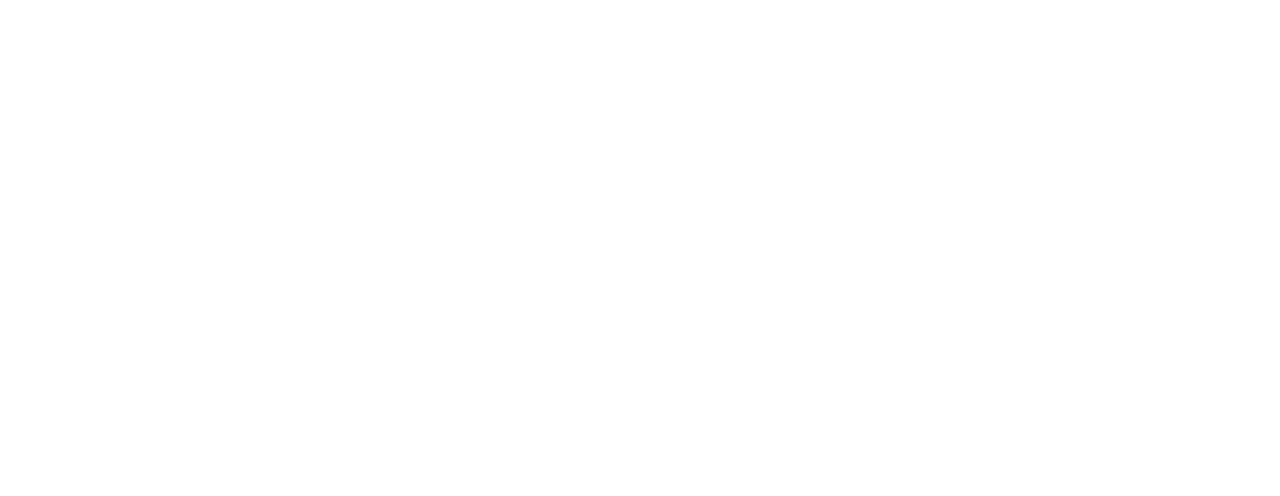
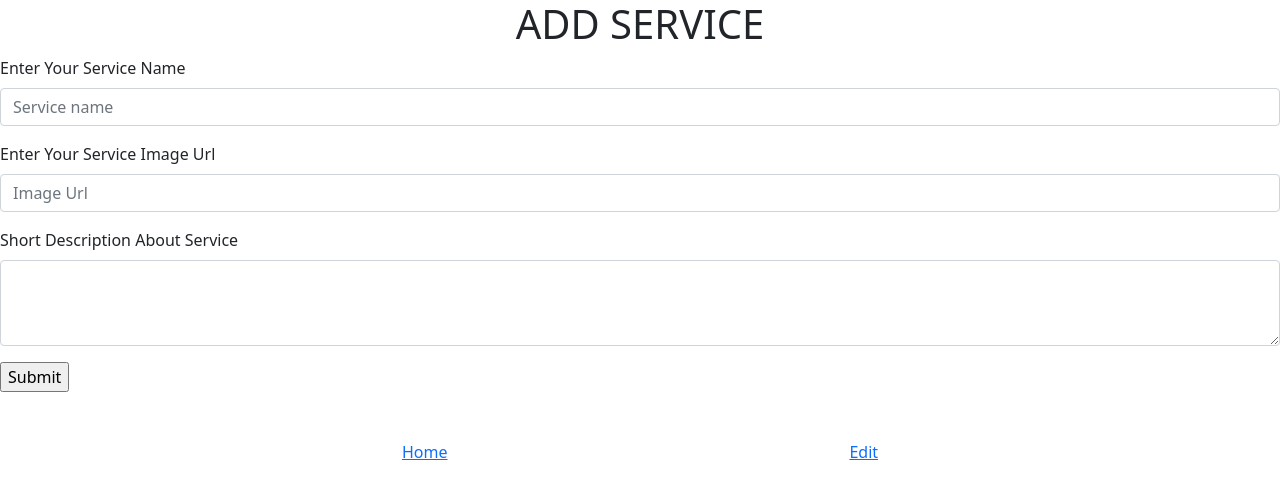
Before and after one commit to RahmanRakib9/courier-admin-panel, a React (Create React App) app: page /addService in a window 1280 px wide. Before the commit this address had no page. Shown: the top 496 px of the page. Built offline with nearby package versions, Linux system fonts and the light colour scheme.

Commit message:
post api method implemented

```diff
--- a/public/index.html
+++ b/public/index.html
@@ -10,34 +10,14 @@
       content="Web site created using create-react-app"
     />
     <link rel="apple-touch-icon" href="%PUBLIC_URL%/logo192.png" />
-    <!--
-      manifest.json provides metadata used when your web app is installed on a
-      user's mobile device or desktop. See https://developers.google.com/web/fundamentals/web-app-manifest/
-    -->
+
     <link rel="manifest" href="%PUBLIC_URL%/manifest.json" />
-    <!--
-      Notice the use of %PUBLIC_URL% in the tags above.
-      It will be replaced with the URL of the `public` folder during the build.
-      Only files inside the `public` folder can be referenced from the HTML.
 
-      Unlike "/favicon.ico" or "favicon.ico", "%PUBLIC_URL%/favicon.ico" will
-      work correctly both with client-side routing and a non-root public URL.
-      Learn how to configure a non-root public URL by running `npm run build`.
-    -->
-    <title>React App</title>
+    <title>ADMIN PANEL</title>
   </head>
   <body>
     <noscript>You need to enable JavaScript to run this app.</noscript>
     <div id="root"></div>
-    <!--
-      This HTML file is a template.
-      If you open it directly in the browser, you will see an empty page.
 
-      You can add webfonts, meta tags, or analytics to this file.
-      The build step will place the bundled scripts into the <body> tag.
-
-      To begin the development, run `npm start` or `yarn start`.
-      To create a production bundle, use `npm run build` or `yarn build`.
-    -->
   </body>
 </html>
--- a/src/App.js
+++ b/src/App.js
@@ -7,6 +7,7 @@
 } from "react-router-dom";
 import Home from './components/Home/Home/Home';
 import Landing from './components/Home/Landing/Landing';
+import AddService from './components/Home/AddService/AddService';
 
 
 const App = () => {
@@ -15,6 +16,7 @@
       <Routes>
         <Route path='' element={<Landing />} />
         <Route path='/home' element={<Landing />} />
+        <Route path='/addService' element={<AddService/>} />
       </Routes>
     </BrowserRouter>
   );
--- /dev/null
+++ b/src/components/Home/AddService/AddService.css
@@ -0,0 +1,9 @@
+.navigate-link-container {
+     display: flex;
+     justify-content: space-evenly;
+
+}
+
+.navigate-links {
+     /* margin: 50px 0; */
+}
--- a/src/components/Home/AddService/AddService.js
+++ b/src/components/Home/AddService/AddService.js
@@ -1,30 +1,69 @@
-import React from 'react';
+import React, { useRef } from 'react';
 import { Form } from 'react-bootstrap';
+import { Link } from 'react-router-dom';
+import './AddService.css';
 
 const AddService = () => {
+     const nameRef = useRef();
+     const imageRef = useRef();
+     const descriptionRef = useRef();
+
+
+     const handleAddService = e => {
+          const name = nameRef.current.value;
+          const image = imageRef.current.value;
+          const description = descriptionRef.current.value;
+          const servicesInfo = { name, image, description };
+
+          fetch('http://localhost:5000/services', {
+
+               method: 'POST',
+               headers: {
+                    'content-type': 'application/json'
+               },
+               body: JSON.stringify(servicesInfo)
+          })
+               .then(res => res.json())
+               .then(data => {
+                    if (data.acknowledged) {
+                         alert('Service Added Successfully');
+                         e.target.reset();
+                    }
+               })
+
+
+
+          e.preventDefault();
+     }
+
+
      return (
           <section>
-               <h1 style={{ textAlign: 'center' }}>ADD EVENT</h1>
+               <h1 style={{ textAlign: 'center' }}>ADD SERVICE</h1>
                <div>
-                    <Form>
+                    <Form onSubmit={handleAddService}>
 
                          <Form.Group className="mb-3" controlId="exampleForm.ControlInput1">
                               <Form.Label>Enter Your Service Name</Form.Label>
-                              <Form.Control type="name" placeholder="Service name" />
+                              <Form.Control type="name" placeholder="Service name" ref={nameRef} required />
                          </Form.Group>
 
 
-                         <Form.Group controlId="formFile" className="mb-3">
-                              <Form.Label>Enter Your Service Image</Form.Label>
-                              <Form.Control type="file" />
+                         <Form.Group controlId="exampleForm.ControlInput1" className="mb-3">
+                              <Form.Label>Enter Your Service Image Url</Form.Label>
+                              <Form.Control type="text" ref={imageRef} placeholder='Image Url' required />
                          </Form.Group>
 
                          <Form.Group className="mb-3" controlId="exampleForm.ControlTextarea1">
                               <Form.Label>Short Description About Service</Form.Label>
-                              <Form.Control as="textarea" rows={3} />
+                              <Form.Control as="textarea" rows={3} ref={descriptionRef} required />
                          </Form.Group>
                          <input type="submit" value="Submit" />
                     </Form>
+               </div>
+               <div className='navigate-link-container mt-5'>
+                    <Link to='/' className='navigate-links'>Home</Link>
+                    <Link to='/edit' className='navigate-links'>Edit</Link>
                </div>
           </section>
      );
--- a/src/components/Home/Home/Home.js
+++ b/src/components/Home/Home/Home.js
@@ -1,12 +1,14 @@
-import React from 'react';
-import AddService from '../AddService/AddService';
+// import React from 'react';
+// import { Link } from 'react-router-dom';
 
-const Home = () => {
-     return (
-          <div>
-               <AddService />
-          </div>
-     );
-};
+// const Home = () => {
+//      return (
+//           <div>
+//                <Link to='/'>Home</Link>
+//                <Link to='/addService'>Add Service</Link>
+//                <Link to='/edit'>Edit</Link>
+//           </div>
+//      );
+// };
 
-export default Home;
+// export default Home;
--- a/src/components/Home/Sidebar/Sidebar.css
+++ b/src/components/Home/Sidebar/Sidebar.css
@@ -1,8 +1,8 @@
 .sidebar-container {
-     display: flex;
+     /* display: flex; */
      /* justify-content: center; */
-     flex-direction: column;
-     align-items: center;
+     /* flex-direction: column;
+     align-items: center; */
      min-height: 100vh;
      width: 300px;
      background: #000;
@@ -18,9 +18,13 @@
 
 
 .navigate-link {
-     padding-top: 50%;
+     padding-top: 15%;
 }
 
 .sidebar-elements {
-     margin-top: 10%;
+     display: flex;
+     justify-content: center;
+     flex-direction: column;
+     align-items: center;
+     /* margin-top: 10%; */
 }
--- a/src/components/Home/Sidebar/Sidebar.js
+++ b/src/components/Home/Sidebar/Sidebar.js
@@ -6,19 +6,19 @@
      return (
           <div className='sidebar-container'>
                <div className='sidebar-elements'>
-                    <h2>Signed in as</h2>
-                    <ul>
-                         <Link to='/home' className='navigate-link'>Home</Link>
-                    </ul>
-                    <ul>
-                         <Link to='/addService' className='navigate-link'>Add Service</Link>
-                    </ul>
-                    <ul>
-                         <Link to='/edit' className='navigate-link'>Edit Service</Link>
-                    </ul>
-                    <ul>
-                         <button>Log out</button>
-                    </ul>
+                    <h2 className='mt-5'>Signed in as</h2>
+
+                    <Link to='/home' className='navigate-link'>Home</Link>
+
+
+                    <Link to='/addService' className='navigate-link'>Add Service</Link>
+
+
+                    <Link to='/edit' className='navigate-link'>Edit Service</Link>
+
+
+                    <button style={{ marginTop: "15%" }}>Log out</button>
+
                </div>
           </div>
      );
```
